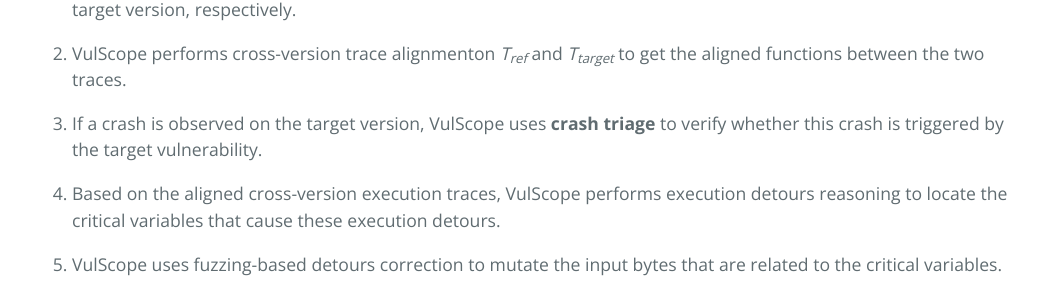
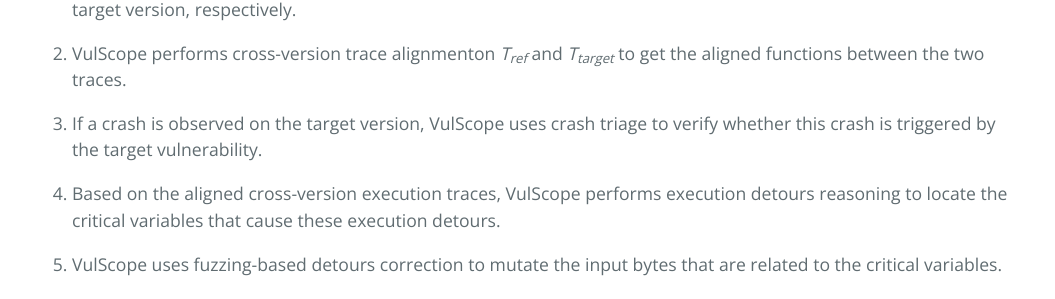
Before and after one commit to seclab-fudan/VulScope, a Jekyll site: the page built from index.md, in a window 1280 px wide and 900 px high, scrolled down 1007 px. Shown: the part 149-448 px from the top of the window, without its empty margins (112-1167 px from the left). Built offline with Jekyll 4.4.1, drawn with Linux system fonts in a browser that asks for light colours.

```diff
--- a/index.md
+++ b/index.md
@@ -24,7 +24,7 @@ In particular, VulScope runs in the following steps:
 
 2. VulScope performs cross-version trace alignmenton *T<sub>ref</sub>* and *T<sub>target</sub>* to get the aligned functions between the two traces.
 
-3. If a crash is observed on the target version, VulScope uses **crash triage** to verify whether this crash is triggered by the target vulnerability.
+3. If a crash is observed on the target version, VulScope uses crash triage to verify whether this crash is triggered by the target vulnerability.
 
 4. Based on the aligned cross-version execution traces, VulScope performs execution detours reasoning to locate the critical variables that cause these execution detours.
 
```
